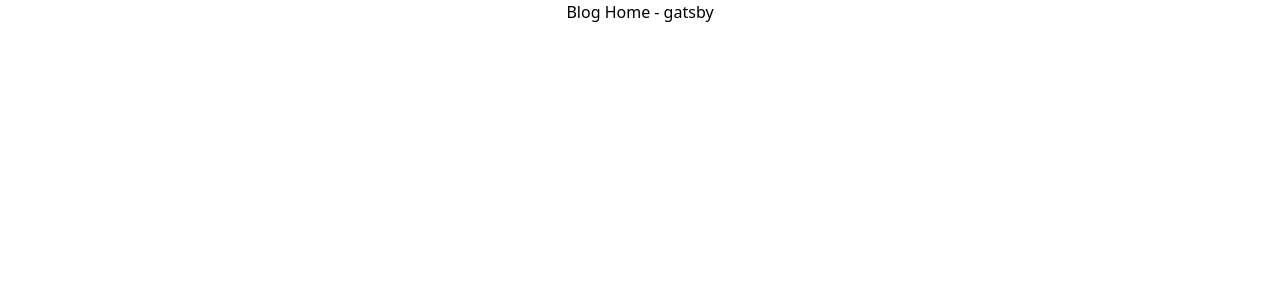
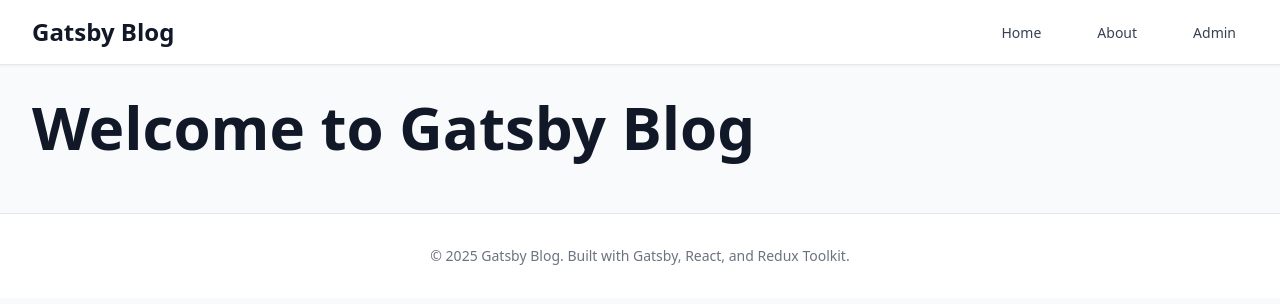
Before and after one commit to ashenafikidane/blog-gatsby, a Gatsby site: page / in a window 1280 px wide. Built offline with nearby package versions, Linux system fonts and the light colour scheme; Gatsby itself is replaced by a stand-in of ours.

Commit message:
create responsive layout and navigation components

```diff
--- a/gatsby-browser.js
+++ b/gatsby-browser.js
@@ -1 +1,7 @@
-import "./src/styles/global.css"
+import React from "react";
+import { HelmetProvider } from "react-helmet-async";
+import "./src/styles/global.css";
+
+export const wrapRootElement = ({ element }) => {
+  return <HelmetProvider>{element}</HelmetProvider>;
+};
--- a/package.json
+++ b/package.json
@@ -17,7 +17,9 @@
   },
   "dependencies": {
     "@mdx-js/react": "^2.0.0",
+    "@types/prismjs": "^1.26.5",
     "autoprefixer": "^10.4.21",
+    "framer-motion": "^12.23.12",
     "gatsby": "^5.14.1",
     "gatsby-plugin-image": "^3.14.0",
     "gatsby-plugin-mdx": "^5.14.1",
@@ -27,8 +29,10 @@
     "gatsby-source-filesystem": "^5.14.0",
     "gatsby-transformer-sharp": "^5.14.0",
     "postcss": "^8.5.6",
+    "prismjs": "^1.30.0",
     "react": "^18.2.0",
     "react-dom": "^18.2.0",
+    "react-helmet-async": "^2.0.5",
     "tailwindcss": "^3.4.0"
   },
   "devDependencies": {
--- /dev/null
+++ b/src/components/Layout.tsx
@@ -0,0 +1,91 @@
+import React from "react";
+import { Link } from "gatsby";
+import { motion } from "framer-motion";
+
+interface LayoutProps {
+  children: React.ReactNode;
+}
+
+const Layout: React.FC<LayoutProps> = ({ children }) => {
+  return (
+    <div className="min-h-screen bg-gray-50">
+      {/* Header */}
+      <header className="bg-white shadow-sm border-b border-gray-200">
+        <div className="max-w-7xl mx-auto px-4 sm:px-6 lg:px-8">
+          <div className="flex justify-between items-center h-16">
+            <motion.div
+              initial={{ opacity: 0, x: -20 }}
+              animate={{ opacity: 1, x: 0 }}
+              transition={{ duration: 0.5 }}
+            >
+              <Link
+                to="/"
+                className="text-2xl font-bold text-gray-900 hover:text-blue-600 transition-colors"
+              >
+                Gatsby Blog
+              </Link>
+            </motion.div>
+
+            <nav className="hidden md:flex space-x-8">
+              <motion.div
+                initial={{ opacity: 0, y: -10 }}
+                animate={{ opacity: 1, y: 0 }}
+                transition={{ duration: 0.5, delay: 0.1 }}
+              >
+                <Link
+                  to="/"
+                  className="text-gray-700 hover:text-blue-600 px-3 py-2 rounded-md text-sm font-medium transition-colors"
+                >
+                  Home
+                </Link>
+              </motion.div>
+              <motion.div
+                initial={{ opacity: 0, y: -10 }}
+                animate={{ opacity: 1, y: 0 }}
+                transition={{ duration: 0.5, delay: 0.2 }}
+              >
+                <Link
+                  to="/about"
+                  className="text-gray-700 hover:text-blue-600 px-3 py-2 rounded-md text-sm font-medium transition-colors"
+                >
+                  About
+                </Link>
+              </motion.div>
+              <motion.div
+                initial={{ opacity: 0, y: -10 }}
+                animate={{ opacity: 1, y: 0 }}
+                transition={{ duration: 0.5, delay: 0.3 }}
+              >
+                <Link
+                  to="/admin"
+                  className="text-gray-700 hover:text-blue-600 px-3 py-2 rounded-md text-sm font-medium transition-colors"
+                >
+                  Admin
+                </Link>
+              </motion.div>
+            </nav>
+          </div>
+        </div>
+      </header>
+
+      {/* Main Content */}
+      <main className="max-w-7xl mx-auto px-4 sm:px-6 lg:px-8 py-8">
+        {children}
+      </main>
+
+      {/* Footer */}
+      <footer className="bg-white border-t border-gray-200 mt-auto">
+        <div className="max-w-7xl mx-auto px-4 sm:px-6 lg:px-8 py-8">
+          <div className="text-center text-gray-500 text-sm">
+            <p>
+              &copy; 2025 Gatsby Blog. Built with Gatsby, React, and Redux
+              Toolkit.
+            </p>
+          </div>
+        </div>
+      </footer>
+    </div>
+  );
+};
+
+export default Layout;
--- /dev/null
+++ b/src/components/SEO.tsx
@@ -0,0 +1,63 @@
+import React from "react";
+import { Helmet } from "react-helmet-async";
+
+interface SEOProps {
+  title?: string;
+  description?: string;
+  image?: string;
+  article?: boolean;
+  pathname?: string;
+}
+
+const SEO: React.FC<SEOProps> = ({
+  title,
+  description,
+  image,
+  article = false,
+  pathname,
+}) => {
+  const siteTitle = "Gatsby Blog";
+  const siteDescription =
+    "A professional blog built with Gatsby, React, and Redux Toolkit";
+  const siteUrl = "https://www.yourdomain.tld";
+  const siteImage = "/icon.png";
+
+  const seo = {
+    title: title ? `${title} | ${siteTitle}` : siteTitle,
+    description: description || siteDescription,
+    image: image || siteImage,
+    url: pathname ? `${siteUrl}${pathname}` : siteUrl,
+  };
+
+  return (
+    <Helmet>
+      {/* Basic meta tags */}
+      <title>{seo.title}</title>
+      <meta name="description" content={seo.description} />
+      <meta name="image" content={seo.image} />
+
+      {/* Open Graph / Facebook */}
+      <meta property="og:type" content={article ? "article" : "website"} />
+      <meta property="og:url" content={seo.url} />
+      <meta property="og:title" content={seo.title} />
+      <meta property="og:description" content={seo.description} />
+      <meta property="og:image" content={seo.image} />
+
+      {/* Twitter */}
+      <meta name="twitter:card" content="summary_large_image" />
+      <meta name="twitter:url" content={seo.url} />
+      <meta name="twitter:title" content={seo.title} />
+      <meta name="twitter:description" content={seo.description} />
+      <meta name="twitter:image" content={seo.image} />
+
+      {/* Canonical URL */}
+      <link rel="canonical" href={seo.url} />
+
+      {/* Additional meta tags */}
+      <meta name="viewport" content="width=device-width, initial-scale=1" />
+      <meta charSet="utf-8" />
+    </Helmet>
+  );
+};
+
+export default SEO;
--- a/src/pages/index.tsx
+++ b/src/pages/index.tsx
@@ -1,11 +1,14 @@
 import * as React from "react";
 import type { HeadFC, PageProps } from "gatsby";
+import Layout from "../components/Layout";
 
 const IndexPage: React.FC<PageProps> = () => {
   return (
-    <main>
-      <h1 className="text-center">Blog Home - gatsby</h1>
-    </main>
+    <Layout>
+      <h1 className="text-4xl md:text-6xl font-bold text-gray-900 mb-6">
+        Welcome to Gatsby Blog
+      </h1>
+    </Layout>
   );
 };
 
```
Also changed, not shown: 1 other file.
